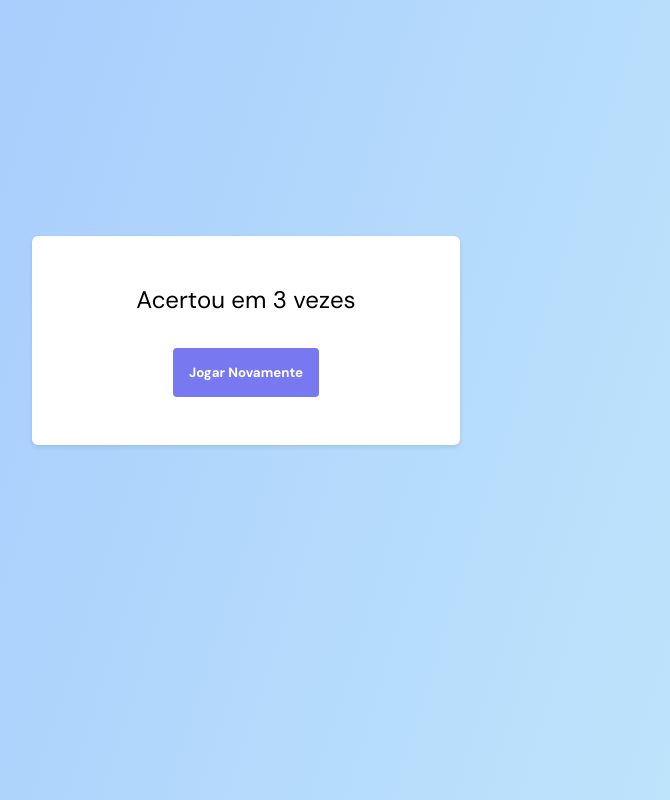
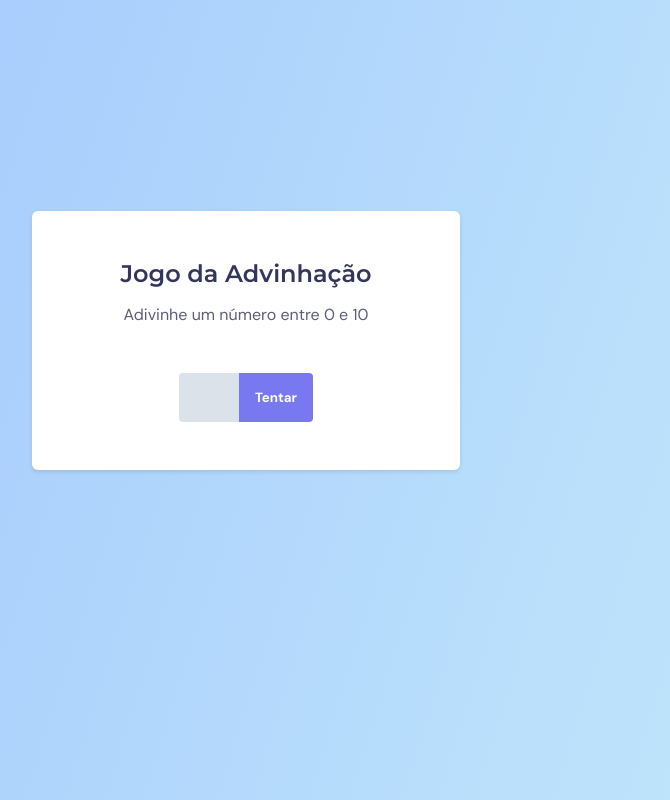
Before and after one commit to GabrielRARodrigues/Explorer-GuessingGame, a plain HTML site: page index.html in a window 1280 px wide. Shown: the whole page, without its empty margins (394-1064 px from the left). Drawn offline with Linux system fonts and the light colour scheme.

Commit message:
Adicionando o arquivo main.js e iniciando a lógica

```diff
--- a/index.html
+++ b/index.html
@@ -14,18 +14,19 @@
   </head>
   <body>
     <main>
-      <div class="screen1 hide">
+      <div class="screen1">
         <h1>Jogo da Advinhação</h1>
         <p>Adivinhe um número entre 0 e 10</p>
         <form>
-          <input type="number" />
-          <button>Tentar</button>
+          <input id="inputNumber" type="number" />
+          <button onclick="handleClick(event)">Tentar</button>
         </form>
       </div>
-      <div class="screen2">
+      <div class="screen2 hide">
         <h2>Acertou em 3 vezes</h2>
         <button>Jogar Novamente</button>
       </div>
     </main>
+    <script src="./main.js"></script>
   </body>
 </html>
--- /dev/null
+++ b/main.js
@@ -0,0 +1,24 @@
+const randomNumber = Math.round(Math.random() * 10)
+
+let attempts = 1
+
+function handleClick(event) {
+  event.preventDefault()
+
+  const inputNumber = document.querySelector('#inputNumber')
+
+  if (Number(inputNumber.value) === randomNumber) {
+    document.querySelector('.screen1').classList.add('hide')
+    document.querySelector('.screen2').classList.remove('hide')
+
+    document.querySelector(
+      '.screen2 h2'
+    ).innerText = `Acertou em ${attempts} tentativas`
+
+    console.log(`Acertou em ${attempts} tentativas`)
+  }
+
+  attempts++
+
+  console.log(attempts)
+}
```
